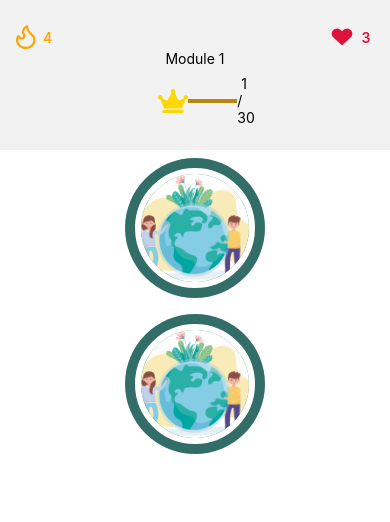
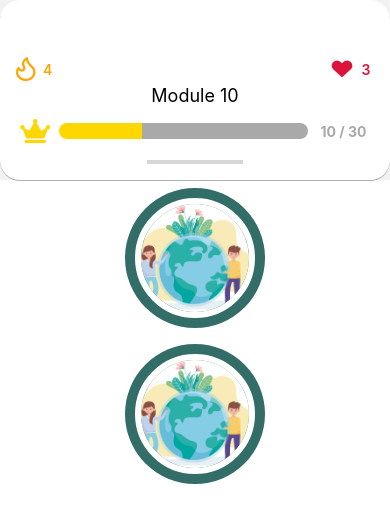
Before and after one commit to LenaPancher/eco-quiz, a React Native app: screen /Home in a window 390 px wide. Shown: the top 522 px of the page. Built offline with nearby package versions, Linux system fonts and the light colour scheme.

Commit message:
adding progressBar

```diff
--- /dev/null
+++ b/src/component/ProgressBar.tsx
@@ -0,0 +1,37 @@
+import {View} from "react-native";
+
+export type progressBarType = {
+  currentStep: number;
+  totalStep: number;
+  width: number;
+};
+
+const ProgressBar = ({
+  currentStep,
+  totalStep,
+  width
+}: progressBarType) => {
+  const eachStepSize = width / totalStep;
+  const steps = [];
+  for (let i = 1; i <= totalStep; i++) {
+    const stepStyle = i <= currentStep ? "gold" : "darkgray";
+    steps.push(
+      <View
+        key={i}
+        className={`h-4
+        ${i < 2 ? "rounded-l-lg" : ""}
+        ${i === totalStep ? "rounded-r-lg" : ""}
+        `}
+        style={{width: eachStepSize, backgroundColor: stepStyle}}
+      />
+    );
+  }
+
+  return (
+    <View className="h-4 flex-row" style={{width: width}}>
+      {steps}
+    </View>
+  );
+};
+
+export default ProgressBar;
--- a/src/navigation/Header.tsx
+++ b/src/navigation/Header.tsx
@@ -1,6 +1,7 @@
 import {Text, View} from "react-native";
 import HeaderButton from "./HeaderButton";
 import {Octicons, Entypo, FontAwesome5} from "@expo/vector-icons";
+import ProgressBar from "../component/ProgressBar";
 
 export type headerProps = {
   currentModule: number;
@@ -9,7 +10,17 @@ export type headerProps = {
 
 const Header = ({currentModule, totalModule}: headerProps) => {
   return (
-    <View className="justify-end h-[150px] p-2 pl-4 pr-4">
+    <View
+      className="justify-end h-[180px] p-4 pl-4 pr-4"
+      style={{
+        backgroundColor: "#fff",
+        shadowColor: "#000",
+        shadowOffset: {width: 0, height: 1},
+        shadowOpacity: 0.3,
+        elevation: 3,
+        borderRadius: 20
+      }}
+    >
       <View className="flex-row items-center justify-between">
         <HeaderButton
           icon={<Octicons name="flame" size={24} color="orange" />}
@@ -22,14 +33,25 @@ const Header = ({currentModule, totalModule}: headerProps) => {
           totalRemaining={3}
         />
       </View>
-      <Text className="self-center"> Module {currentModule} </Text>
-      <View className="flex-row self-center mt-2 mb-4 items-center">
+      <Text className="self-center front-bold text-lg">
+        {" "}
+        Module {currentModule}{" "}
+      </Text>
+      <View className="flex-row self-center justify-around w-full items-center mt-2 mb-4">
         <FontAwesome5 name="crown" size={24} color="gold" />
-        <View
-          className="w-8/12 h-1 bg-[#b8860b]"
+        <ProgressBar
+          currentStep={currentModule}
+          totalStep={totalModule}
+          width={250}
         />
-        <Text> {currentModule} / {totalModule} </Text>
+        <Text style={{color: "darkgray"}} className="font-bold">
+          {" "}
+          {currentModule} / {totalModule}{" "}
+        </Text>
       </View>
+      <View
+        className="w-24 h-1 self-center bg-[#d7d7d7]"
+      />
     </View>
   );
 };
--- a/src/navigation/Navigator.tsx
+++ b/src/navigation/Navigator.tsx
@@ -33,7 +33,7 @@ const Navigator = () => {
           name="Home"
           component={Home}
           options={{
-            header: () => (<Header currentModule={1} totalModule={30} />)
+            header: () => (<Header currentModule={10} totalModule={30} />)
           }}
         />
         <Stack.Screen name="Game" component={Game} />
```
